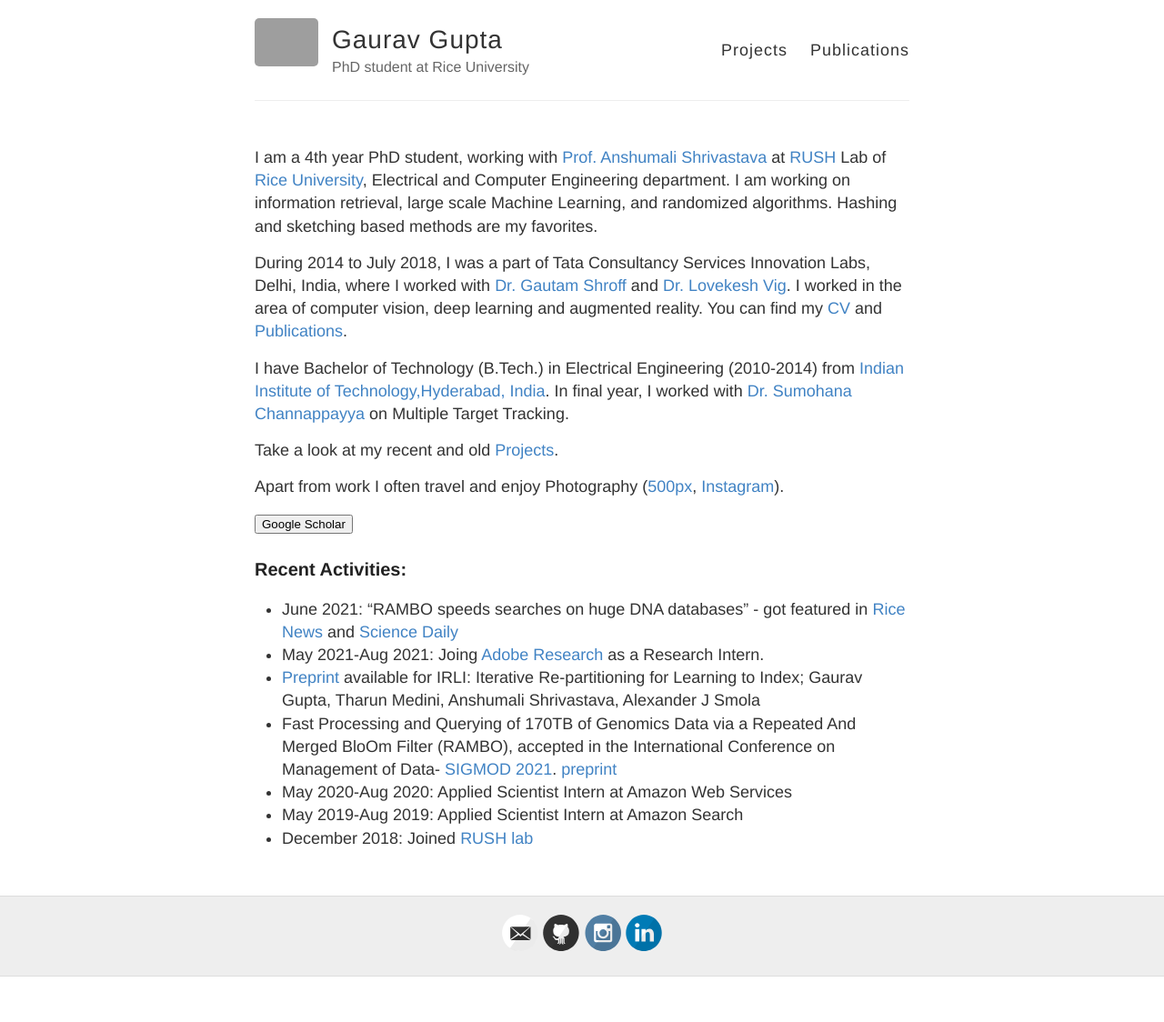
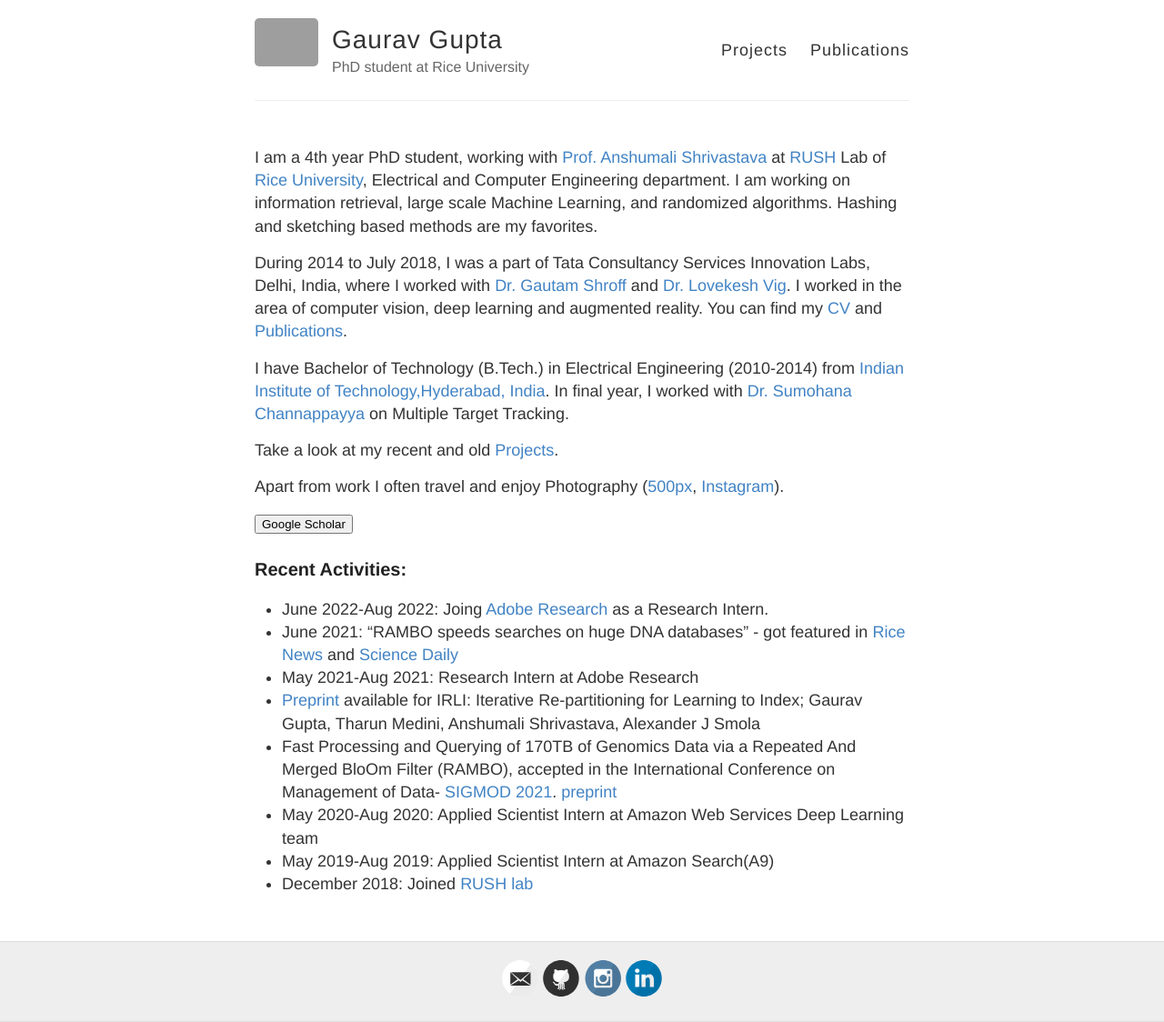
Before and after one commit to gaurav16gupta/gaurav16gupta.github.io, a Jekyll site: the page built from index.md, in a window 1280 px wide. Shown: the whole page at 91% size. Built offline with Jekyll 4.4.1, drawn with Linux system fonts in a browser that asks for light colours; before the commit the page ends 1074 px from its top, so only the background shows below that; grey boxes are pictures that could not be loaded.

Commit message:
Update index.md

```diff
--- a/index.md
+++ b/index.md
@@ -18,10 +18,11 @@ Apart from work I often travel and enjoy Photography ([500px](https://500px.com/
 </form>
 
 ### Recent Activities:
+* June 2022-Aug 2022: Joing [Adobe Research](https://research.adobe.com/) as a Research Intern.
 * June 2021: "RAMBO speeds searches on huge DNA databases" - got featured in [Rice News](http://news.rice.edu/2021/06/28/rambo-speeds-searches-on-huge-dna-databases-2/) and [Science Daily](https://www.sciencedaily.com/releases/2021/06/210628152920.htm)
-* May 2021-Aug 2021: Joing [Adobe Research](https://research.adobe.com/) as a Research Intern.
+* May 2021-Aug 2021: Research Intern at Adobe Research
 * [Preprint](https://arxiv.org/abs/2103.09944) available for IRLI: Iterative Re-partitioning for Learning to Index; Gaurav Gupta, Tharun Medini, Anshumali Shrivastava, Alexander J Smola
 * Fast Processing and Querying of 170TB of Genomics Data via a Repeated And Merged BloOm Filter (RAMBO), accepted in the International Conference on Management of Data- [SIGMOD 2021](https://2021.sigmod.org/). [preprint](https://gaurav16gupta.github.io/papers/RAMBO_SIGMOD2021.pdf)
-* May 2020-Aug 2020: Applied Scientist Intern at Amazon Web Services
-* May 2019-Aug 2019: Applied Scientist Intern at Amazon Search
+* May 2020-Aug 2020: Applied Scientist Intern at Amazon Web Services Deep Learning team
+* May 2019-Aug 2019: Applied Scientist Intern at Amazon Search(A9)
 * December 2018: Joined [RUSH lab](http://rushlab.blogs.rice.edu/)
```
